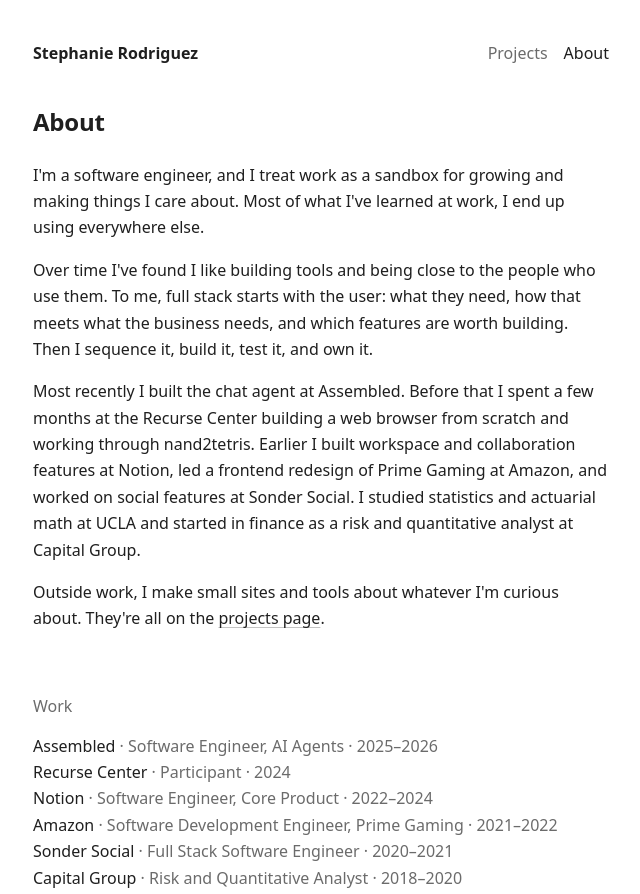
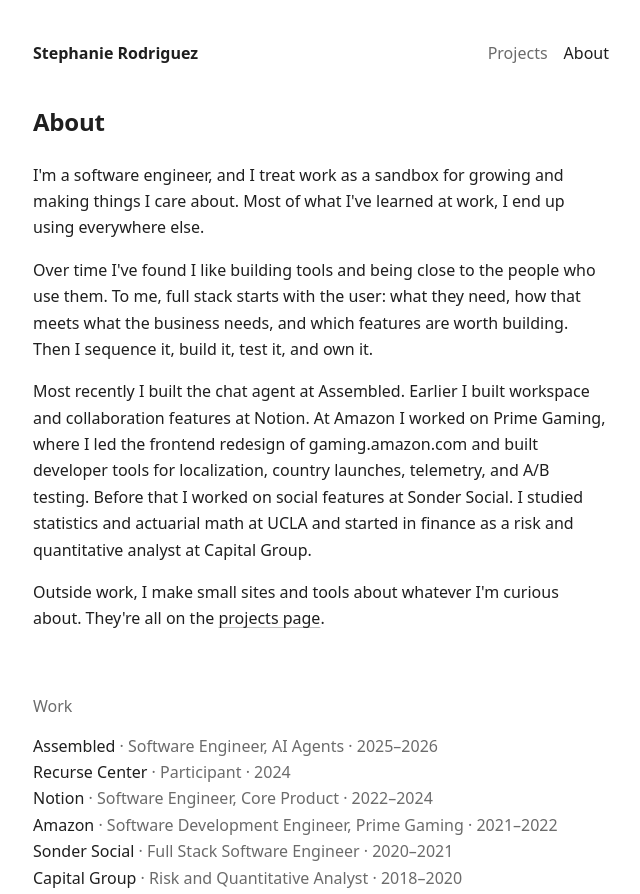
Before and after one commit to stannrodriguez/website, an Astro site: page /website/about in a window 1280 px wide. Shown: the top 894 px of the page, without its empty margins (319-959 px from the left). Built offline with nearby package versions, Linux system fonts and the light colour scheme; Astro itself is replaced by a stand-in of ours.

Commit message:
About: drop Recurse, expand Prime Gaming

```diff
--- a/src/pages/about.astro
+++ b/src/pages/about.astro
@@ -19,11 +19,11 @@
       Then I sequence it, build it, test it, and own it.
     </p>
     <p>
-      Most recently I built the chat agent at Assembled. Before that I spent a few months at the Recurse Center
-      building a web browser from scratch and working through nand2tetris. Earlier I built workspace and collaboration
-      features at Notion, led a frontend redesign of Prime Gaming at Amazon, and worked on social features at Sonder
-      Social. I studied statistics and actuarial math at UCLA and started in finance as a risk and quantitative analyst
-      at Capital Group.
+      Most recently I built the chat agent at Assembled. Earlier I built workspace and collaboration features at
+      Notion. At Amazon I worked on Prime Gaming, where I led the frontend redesign of gaming.amazon.com and built
+      developer tools for localization, country launches, telemetry, and A/B testing. Before that I worked on social
+      features at Sonder Social. I studied statistics and actuarial math at UCLA and started in finance as a risk and
+      quantitative analyst at Capital Group.
     </p>
     <p>
       Outside work, I make small sites and tools about whatever I'm curious about. They're all on the
```
